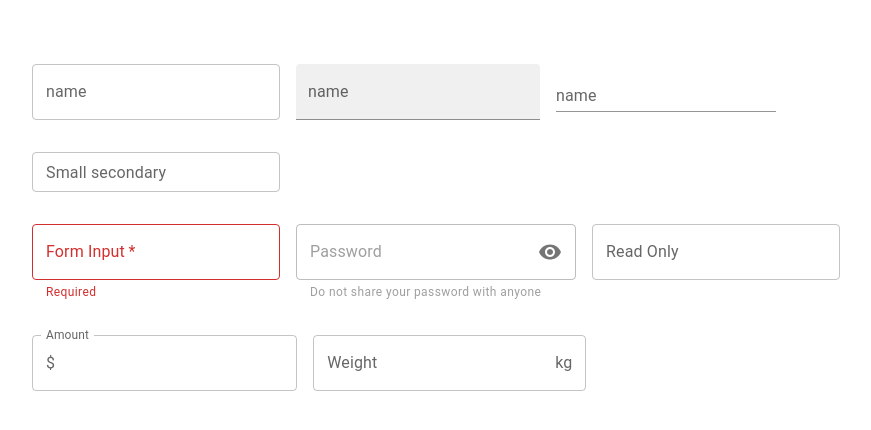
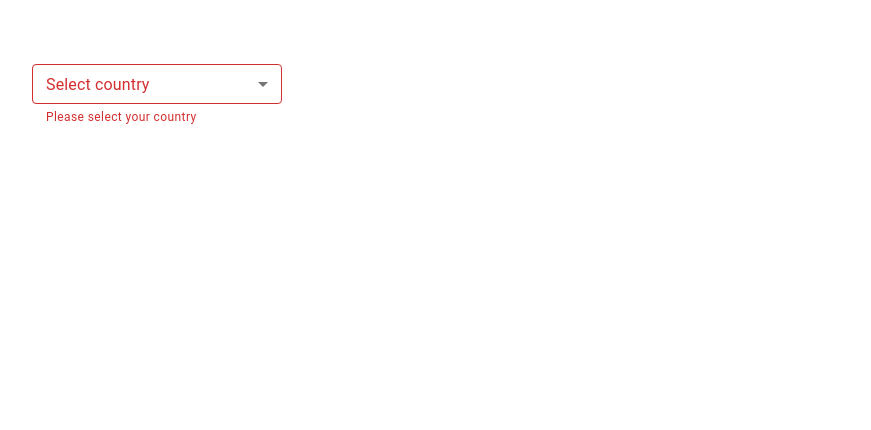
Before and after one commit to egallardo/react-mui-demo, a React (Create React App) app: page / in a window 1280 px wide. Shown: the top 430 px of the page, without its empty margins (32-903 px from the left). Built offline with nearby package versions, Linux system fonts and the light colour scheme.

Commit message:
React Material Tutorial - 8 - Select

```diff
--- a/src/App.tsx
+++ b/src/App.tsx
@@ -1,14 +1,16 @@
 import './App.css';
 //import { MuiTypography } from './components/MuiTypography';
 //import { MuiButton } from './components/MuiButton';
-import { MuiTextField } from './components/MuiTextField';
+//import { MuiTextField } from './components/MuiTextField';
+import { MuiSelect } from './components/MuiSelect';
 
 function App() {
   return (
     <div className="App">
       {/* <MuiTypography/> */}
       {/*<MuiButton></MuiButton> */}
-      <MuiTextField/>
+      {/* <MuiTextField/> */}
+      <MuiSelect/>
     </div>
   );
 }
--- /dev/null
+++ b/src/components/MuiSelect.tsx
@@ -0,0 +1,32 @@
+import { Box, TextField, MenuItem } from "@mui/material"
+import { useState } from "react"
+
+export const MuiSelect = () => {
+    const [countries, setCountries] = useState<string[]>([])
+    console.log({ countries })
+    const handleChange = (event: React.ChangeEvent<HTMLInputElement>) => {
+        const value = event.target.value
+        setCountries(typeof value === "string" ? value.split(",") : value)
+    }
+  return (
+    <Box width="250px">
+        <TextField
+            label="Select country"
+            select value={countries}
+            onChange={handleChange}
+            fullWidth
+            SelectProps={{
+                multiple: true
+            }}
+            size="small"
+            color="secondary"
+            helperText="Please select your country"
+            error
+        >
+            <MenuItem value="SV">El Salvador</MenuItem>
+            <MenuItem value="US">USA</MenuItem>
+            <MenuItem value="CR">Costa Rica</MenuItem>
+        </TextField>
+    </Box>
+  )
+}
```
